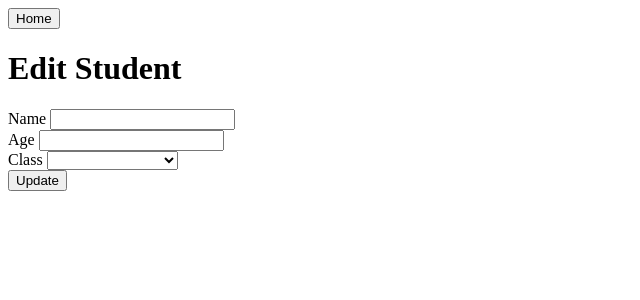
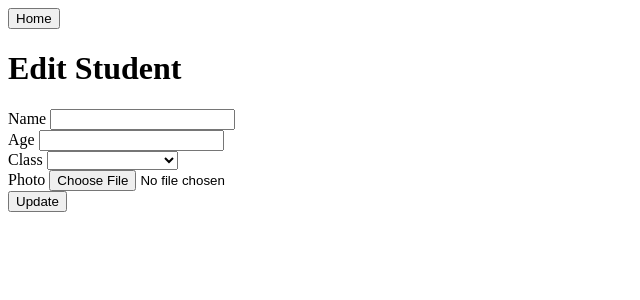
Before and after one commit to memoowi/form-handling-vanilla-php, a PHP site: page /edit_student.php in a window 1280 px wide. Shown: the top 300 px of the page, without its empty margins (0-640 px from the left). Run offline with PHP 8.4, Linux system fonts and the light colour scheme; data that the repository does not hold is empty.

Commit message:
update for photo upload

```diff
--- a/edit_student.php
+++ b/edit_student.php
@@ -35,7 +35,7 @@ if ($_SERVER["REQUEST_METHOD"] == "GET") {
 <body>
     <button type="button" onclick="toHome()">Home</button>
     <h1>Edit Student</h1>
-    <form action="<?php htmlspecialchars($_SERVER['PHP_SELF']) ?>" method="post">
+    <form action="<?php htmlspecialchars($_SERVER['PHP_SELF']) ?>" method="post" enctype="multipart/form-data">
         <label for="name">Name</label>
         <input type="text" name="name" id="name" value="<?php echo $_POST["name"] ?? $name ; ?>"> <br>
         <label for="age">Age</label>
@@ -54,6 +54,8 @@ if ($_SERVER["REQUEST_METHOD"] == "GET") {
             }
             ?>
         </select> <br>
+        <label for="photo">Photo</label>
+        <input type="file" name="photo" id="photo" accept="image/*" > <br>
         <button type="submit">Update</button>
     </form>
 
@@ -88,7 +90,26 @@ if ($_SERVER["REQUEST_METHOD"] == "POST") {
         $name = $_POST["name"];
         $age = $_POST["age"];
         $class = $_POST["class"];
-        $sql = "UPDATE students SET name = '$name', age = '$age', class_id = '$class' WHERE id = '$id'";
+        $photo = $_FILES["photo"];
+
+        $query = "SELECT photo FROM students WHERE id = '$id'";
+        if (empty($photo["name"])) {
+            $photo = mysqli_fetch_assoc($conn->query($query))["photo"];
+        } else {
+            $renamed_file = "uploads/" . uniqid() . "-" . time() . "." .  pathinfo($photo["name"], PATHINFO_EXTENSION);
+            // DELETE OLD PHOTO IF EXIST
+            $old_photo = mysqli_fetch_assoc($conn->query($query))["photo"];
+            if (file_exists($old_photo)) {
+                unlink($old_photo);
+            }
+
+            // move the file
+            move_uploaded_file($photo["tmp_name"], $renamed_file);
+
+            $photo = $renamed_file;
+        }
+
+        $sql = "UPDATE students SET name = '$name', age = '$age', class_id = '$class', photo = '$photo' WHERE id = '$id'";
         $result = $conn->query($sql);
         if ($result) {
             header("Location: index.php");
--- a/index.php
+++ b/index.php
@@ -70,7 +70,7 @@ include "conn.php";
                 echo "<tr>";
                 echo "<td>" . $i . "</td>";
                 echo "<td>" . $rowStudent["id"] . "</td>";
-                echo "<td><img src='" . $rowStudent["photo"] . "' alt='". $rowStudent["name"] ."' /></td>";
+                echo "<td><img src='" . $rowStudent["photo"] . "' alt='". $rowStudent["name"] ."' width='100px' /></td>";
                 echo "<td>" . $rowStudent["name"] . "</td>";
                 echo "<td>" . $rowStudent["age"] . "</td>";
                 echo "<td>" . $rowStudent["grade"] . "</td>";
```
Also changed, not shown: create_student.php (+24 -2 lines), uploads/6728764560542-1730704965.png (added), uploads/6728783a387b4-1730705466.jpg (added).
